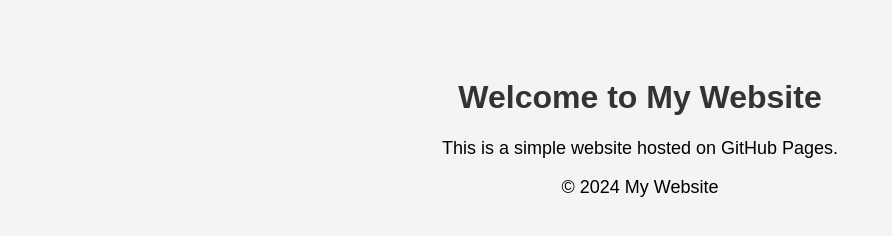
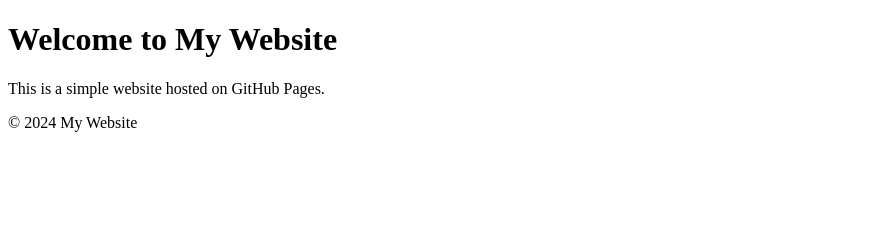
Before and after one commit to akrabbanii/AKademy, a plain HTML site: page index.html in a window 1280 px wide. Shown: the whole page, without its empty margins (0-892 px from the left). Drawn offline with Linux system fonts and the light colour scheme.

Commit message:
Update index.html

```diff
--- a/index.html
+++ b/index.html
@@ -5,18 +5,7 @@
     <meta name="viewport" content="width=device-width, initial-scale=1.0">
     <title>My Simple Website</title>
     <style>
-        body {
-            font-family: Arial, sans-serif;
-            text-align: center;
-            padding: 50px;
-            background-color: #f4f4f4;
-        }
-        h1 {
-            color: #333;
-        }
-        p {
-            font-size: 18px;
-        }
+        <link rel="stylesheet" href="styles.css">
     </style>
 </head>
 <body>
```
